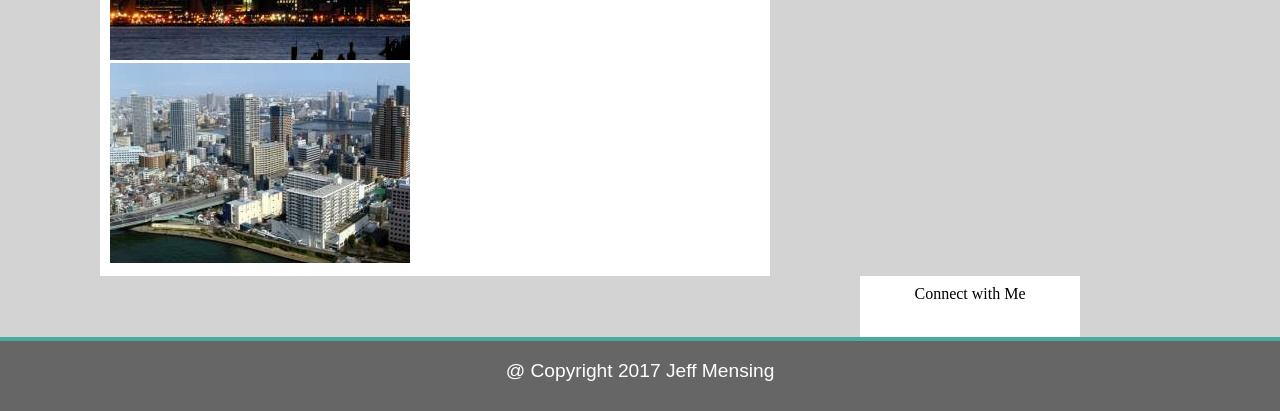
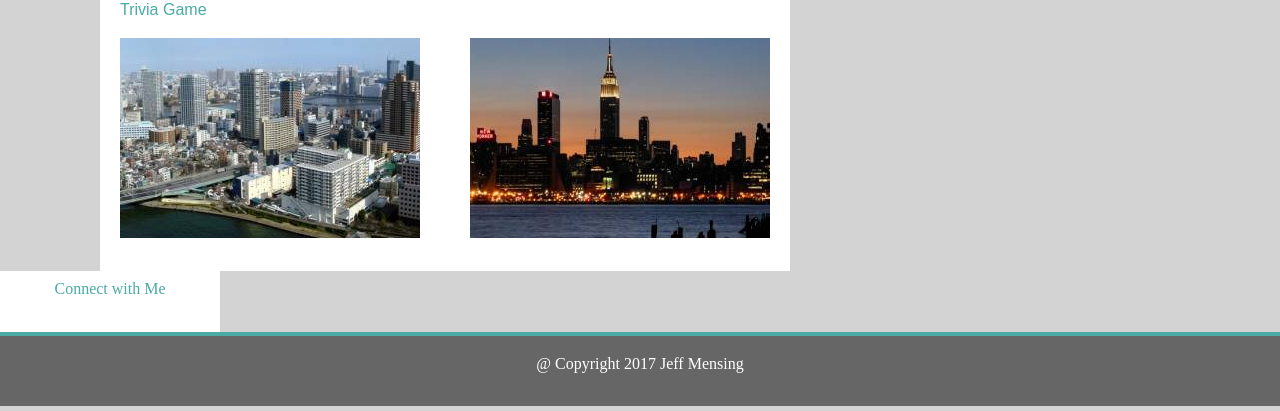
Before and after one commit to jeffmensing/Basic-Portfolio, a PHP site: page /portfolio.html in a window 1280 px wide. Shown: the part 1067-1478 px from the top of the page. Run offline with PHP 8.4, Linux system fonts and the light colour scheme.

Commit message:
updated html and css. Added image

```diff
--- a/assets/style.css
+++ b/assets/style.css
@@ -61,12 +61,8 @@
 	float: right;
 }
 
-#aboutp2 {
-
-}
-
 #aboutContainer {
-		padding: 10px;
+		padding: 20px;
 		margin-left: 100px;
 		width: 650px;
 		background-color: #ffffff;
@@ -76,7 +72,33 @@
 }
 
 #contactContainer {
-		padding: 10px;
+		padding: 20px;
+		margin-left: 80px;
+		width: 650px;
+		background-color: #ffffff;
+		float: left;
+		margin-right: 175px;
+		font-family: 'Arial', 'Helvetica Neue', Helvetica, sans-serif;
+}
+
+#contactForm  {
+		font-family: 'Arial', 'Helvetica Neue', Helvetica, sans-serif;
+		font-size: 120%;
+		color: #777777;
+}
+
+h2 {
+		color: #4aaaa5;
+}
+
+p1 {
+		font-family: 'Arial', 'Helvetica Neue', Helvetica, sans-serif;
+		font-size: 120%;
+		color: #777777;
+}
+
+#portfolioContainer {
+		padding: 20px;
 		margin-left: 100px;
 		width: 650px;
 		background-color: #ffffff;
@@ -85,33 +107,39 @@
 		font-family: 'Arial', 'Helvetica Neue', Helvetica, sans-serif;
 }
 
-h2 {
-		color: #4aaaa5;
-}
-
-p {
-		font-family: 'Arial', 'Helvetica Neue', Helvetica, sans-serif;
-		font-size: 120%;
-}
-
-#portfolioContainer {
-		padding: 10px;
-		margin-left: 100px;
-		width: 650px;
-		background-color: #ffffff;
-		float: left;
-		margin-right: 175px;
-		font-family: 'Arial', 'Helvetica Neue', Helvetica, sans-serif;
-}
-
-#Sidebar{
+#Sidebar {
 		padding: 10px 0 10px 0;
 		text-align: center;
 		width: 220px;
-		float: right;
+		float: left;
 		background-color: #ffffff;
 		margin-right: 200px;
 		}
+
+#folio1 {
+		float: left;
+		margin: 10px 5px 10px 0px;
+}
+
+#folio2 {
+		float: right;
+		margin: 10px 0px 10px 5px;
+}
+
+#folio3 {
+		float: left;
+		margin: 10px 5px 10px 0px;
+}
+
+#folio4 {
+		float: right;
+		margin: 10px 0px 10px 5px;
+}
+
+#folio5 {
+		float: left;
+		margin: 10px 5px 10px 0px;
+}
 
 footer {
 		clear: both;
@@ -122,6 +150,6 @@
 		height: 30px;
 		border-top: solid 4px #4aaaa5;
  	    position: absolute;
-	    left: 0 ; right: 0; bottom: 0;
-	    height:[footer-height]
+ 	    left: 0 ; right: 0; bottom: 0;
+	    height:[footer-height];
 		}
--- a/portfolio.html
+++ b/portfolio.html
@@ -22,28 +22,28 @@
 	</header>
 	<br><br>
 	<div id="portfolioContainer">
-	<div><img src="images/folioPic1.jpg"></div>
-	<div><img src="images/folioPic2.jpg"></a></div>
-	<div><img src="images/folioPic3.jpg"></a></div>
-	<div><img src="images/folioPic4.jpg"></a></div>
-	<div><img src="images/folioPic5.jpg"></a></div>
+		<h2>Portfolio</h2>
+		<br>
+		<hr>
+		<div id="folio1"><img src="images/folioPic1.jpg">
+		<h2>Hangman</h2></div>
+		<div id="folio2"><img src="images/folioPic2.jpg">
+		<h2>RPG Game</div>
+		<div id="folio3"><img src="images/folioPic3.jpg">
+		<h2>Trivia Game</h2></div>
+		<div id="folio4"><img src="images/folioPic4.jpg"></div>
+		<div id="folio5"><img src="images/folioPic5.jpg"></div>
 	</div>
-
 	<div id="Sidebar">
-	<h3>Connect with Me</h3>
+		<h2>Connect with Me</h2>
 		<br><br>
 		<img src="images/github.png">
 		<img src="images/linkedin.png">
 		<img src="images/stackoverflow.png">
 	</div>
-
-
-
 	<div class="clear"></div>
 	<footer>
   		<p>@ Copyright 2017 Jeff Mensing</p>
 	</footer>
-
 </body>
-
 </html>
```
Also changed, not shown: contact.html (+4 -6 lines), index.html (+4 -3 lines), images/JeffColor.jpg (added). Lines whose indentation alone changed are shown as unchanged.
